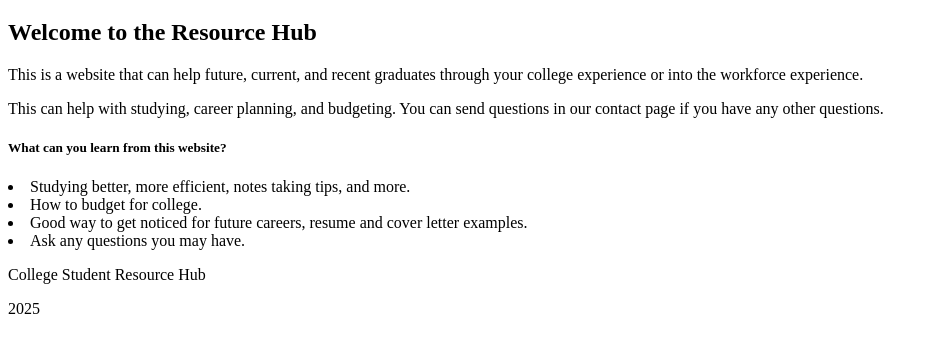
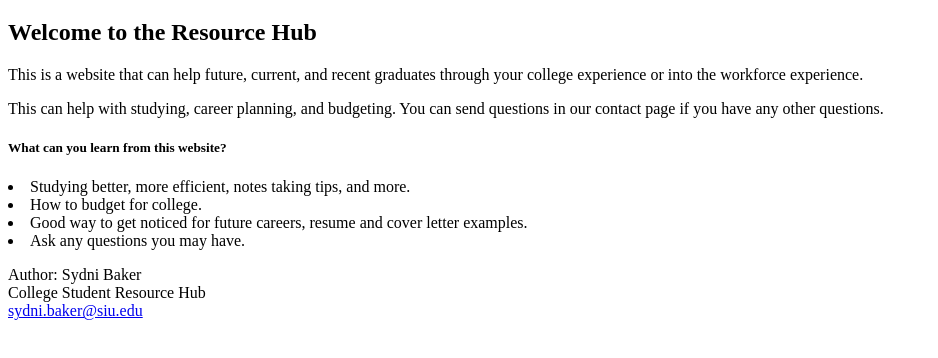
Before and after one commit to sbaker2125/sbaker2125.github.io, a plain HTML site: page index.html in a window 1280 px wide. Shown: the part 100-458 px from the top of the page, without its empty margins (0-938 px from the left). Drawn offline with Linux system fonts and the light colour scheme.

Commit message:
update index.html

```diff
--- a/index.html
+++ b/index.html
@@ -47,8 +47,9 @@ No errors on https://validator.w3.org/ or https://jigsaw.w3.org/css-validator/
       </main>
     </body>
     <footer>
-      <p>College Student Resource Hub</p>
-      <p>2025</p>
+      <p>Author: Sydni Baker<br>
+      College Student Resource Hub<br>
+      <a href="sydni.baker@siu.edu">sydni.baker@siu.edu</a></p>
     </footer>
 
 
```
